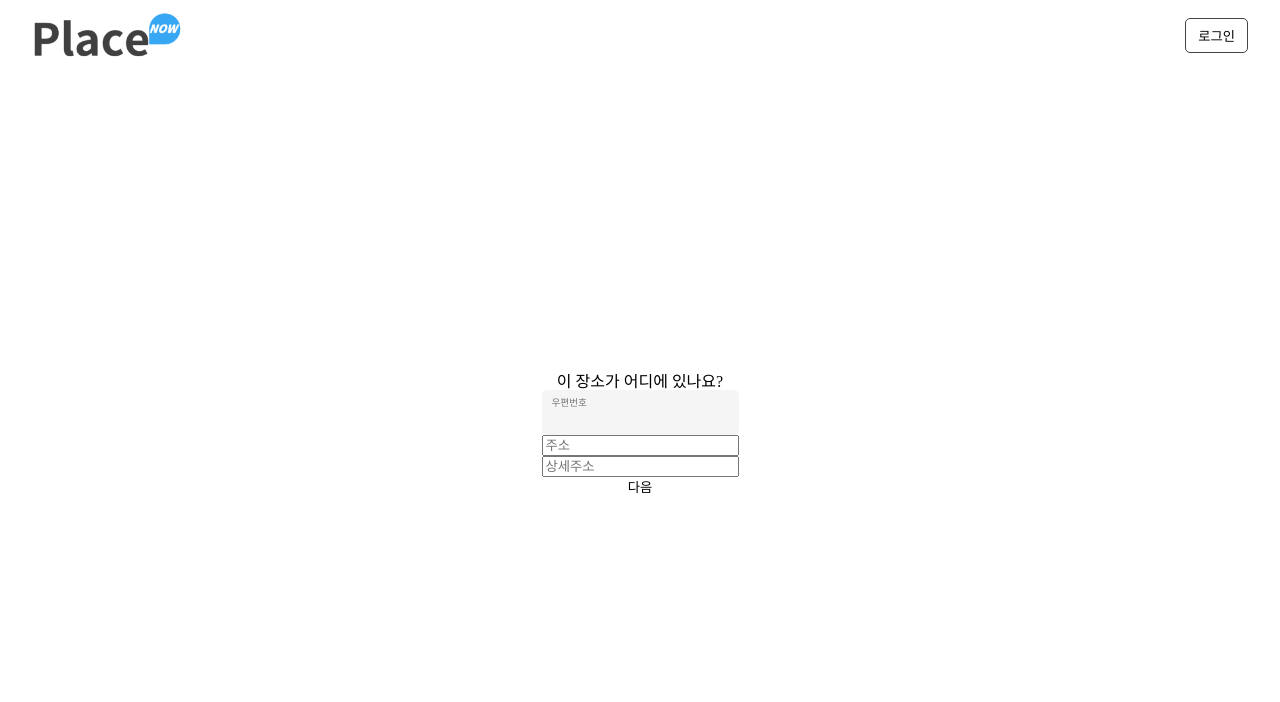
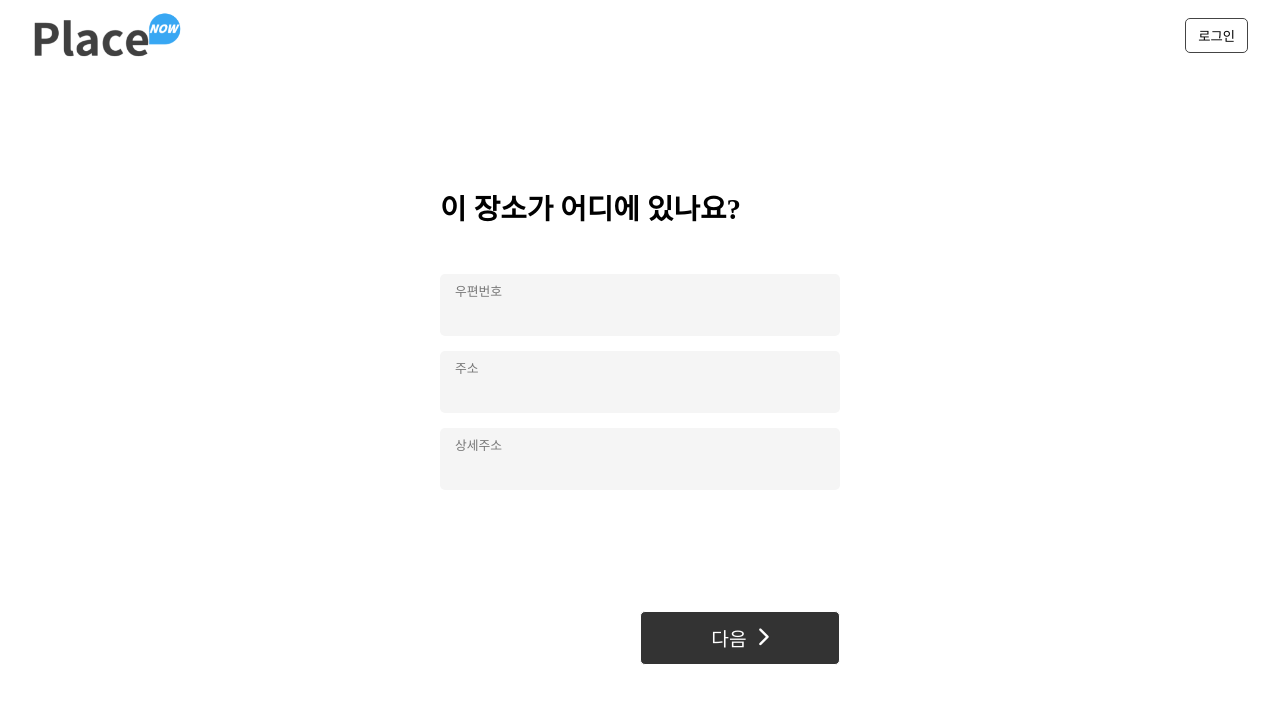
Before and after one commit to bamvwoo/place-now-serverless, a React (Vite) app: page /registration in a window 1280 px wide. Shown: the top 702 px of the page. Built offline with nearby package versions, Linux system fonts and the light colour scheme.

Commit message:
장소등록 UI  개선

```diff
--- a/src/components/Common/Button/BasicButton.jsx
+++ b/src/components/Common/Button/BasicButton.jsx
@@ -1,7 +1,7 @@
 import styled from "styled-components";
 
 const BasicButtonBase = styled.button`
-    display: flex-inline;
+    display: inline-flex;
     justify-content: center;
     align-items: center;
     border-width: 1px;
--- /dev/null
+++ b/src/components/Common/Button/FormButton.jsx
@@ -0,0 +1,44 @@
+import styled, { keyframes } from "styled-components";
+import { BasicButton } from "./BasicButton";
+
+const nextAnimation = keyframes`
+    30% {
+        transform: scale(0.8)
+    }
+
+    50% {
+        transform: translateX(3px) scale(0.9)
+    }
+
+    70% {
+        transform: translateX(-2px) scale(1)
+    }
+
+    100% {
+        transform: scale(1)
+    }
+`;
+
+const Button = styled(BasicButton)`
+    gap: 10px;
+
+    &:hover {
+        & > i {
+            animation: ${nextAnimation} 0.8s ease-out;
+        }
+    }
+`;
+
+export default function FormButton({ type, text, complete, onClick }) {
+    type = type || "button";
+    text = text || (type === "submit" ? complete ? "제출" : "다음" : "이전");
+
+    return (
+        <Button type={ type } $size="l" $solid={ type === "submit" } onClick={ onClick }>
+            { text }
+            {
+                type === "submit" && !complete && <i className="fa-solid fa-chevron-right"></i>
+            }
+        </Button>
+    )
+}
--- a/src/components/Common/Form/Form.jsx
+++ b/src/components/Common/Form/Form.jsx
@@ -4,16 +4,17 @@ import { VerticalWrapper } from "../Wrapper";
 
 const Wrapper = styled(VerticalWrapper)`
     width: 100%;
+    height: 100%;
 `;
 
-export default function Form({ children, methods, onValid, onInvalid, wide }) {
+export default function Form({ children, methods, onValid, onInvalid, width, height }) {
     const Form = styled.form`
         display: flex;
         flex-direction: column;
         justify-content: space-between;
         align-items: center;
-        width: ${ wide ? "500px" : "300px"};
-        height: auto;
+        width: ${props => props.$width ? props.$width : 'auto'};
+        height: ${props => props.$height ? props.$height : 'auto'};
         max-height: 60vh;
         margin: auto;
         overflow: hidden;
@@ -31,7 +32,7 @@ export default function Form({ children, methods, onValid, onInvalid, wide }) {
 
     return (
         <FormProvider {...methods}>
-            <Form onSubmit={ handleSubmit(handleOnValid, handleOnInvalid) }>
+            <Form $width={ width } $height={ height } onSubmit={ handleSubmit(handleOnValid, handleOnInvalid) }>
                 <Wrapper>
                     { children }
                 </Wrapper>
--- a/src/components/Common/Form/FormInput.jsx
+++ b/src/components/Common/Form/FormInput.jsx
@@ -1,6 +1,8 @@
 import { useFormContext } from "react-hook-form";
 import styled from "styled-components";
-import { VerticalWrapper } from "../Wrapper";
+import { HorizontalWrapper, VerticalWrapper } from "../Wrapper";
+import { useEffect } from "react";
+import FormLabel from "./FormLabel";
 
 const Wrapper = styled(VerticalWrapper)`
     align-items: flex-start;
@@ -8,10 +10,23 @@ const Wrapper = styled(VerticalWrapper)`
     gap: 5px;
 `;
 
-const InvalidText = styled.span`
+const InvalidText = styled.p`
     color: red;
-    font-size: 0.6rem;
-    text-align: right;
+
+    font-size: ${props =>
+        props.$size && props.$size === "s" ?
+            "0.4rem" :
+        props.$size && props.$size === "m" ?
+            "0.6rem" :
+        props.$size && props.$size === "l" ?
+            "0.8rem" :
+            "0.6rem"
+    };
+`;
+
+const InputContainer = styled(HorizontalWrapper)`
+    width: 100%;
+    gap: 5px;
 `;
 
 const Input = styled.input`
@@ -22,20 +37,92 @@ const Input = styled.input`
     border-radius: 5px;
     transition: .2s ease-in-out;
     position: relative;
-    padding: 10px;
+
+    padding: ${props =>
+        props.$size && props.$size === "s" ?
+            "5px" :
+        props.$size && props.$size === "m" ?
+            "10px" :
+        props.$size && props.$size === "l" ?
+            "15px" :
+            "10px"
+    };
+
+    font-size: ${props =>
+        props.$size && props.$size === "s" ?
+            "0.8rem" :
+        props.$size && props.$size === "m" ?
+            "1rem" :
+        props.$size && props.$size === "l" ?
+            "1.2rem" :
+            "1rem"
+    };
+
+    &[type=checkbox] {
+        width: ${props =>
+            props.$size && props.$size === "s" ?
+                "10px" :
+            props.$size && props.$size === "m" ?
+                "15px" :
+            props.$size && props.$size === "l" ?
+                "20px" :
+                "15px"
+        };
+
+        height: ${props =>
+            props.$size && props.$size === "s" ?
+                "10px" :
+            props.$size && props.$size === "m" ?
+                "15px" :
+            props.$size && props.$size === "l" ?
+                "20px" :
+                "15px"
+        };
+    }
 
     &[type=text]::placeholder,
     &[type=password]::placeholder {
         position: absolute;
+        color: #777;
+
+        ${props =>
+            props.$size && props.$size === "s" ?
+                `
+                    top: 3px;
+                    left: 5px;
+                    font-size: 0.4rem;
+                ` :
+            props.$size && props.$size === "m" ?
+                `
                     top: 5px;
                     left: 10px;
                     font-size: 0.6rem;
-        color: #777;
+                ` :
+            props.$size && props.$size === "l" ?
+                `
+                    top: 7px;
+                    left: 15px;
+                    font-size: 0.8rem;
+                ` :
+                `
+                    top: 5px;
+                    left: 10px;
+                    font-size: 0.6rem;
+                `
+        };
     }
 
     &[type=text]:placeholder-shown,
     &[type=password]:placeholder-shown {
-        padding: 20px 10px 10px 10px;
+        padding: ${props =>
+            props.$size && props.$size === "s" ?
+                "20px 10px 10px 10px" :
+            props.$size && props.$size === "m" ?
+                "20px 10px 10px 10px" :
+            props.$size && props.$size === "l" ?
+                "25px 15px 15px 15px" :
+                "20px 10px 10px 10px"
+        };
     }
 
     &.form-is-invalid {
@@ -43,12 +130,18 @@ const Input = styled.input`
     }
 `;
 
-export default function FormInput({ type, name, required, placeholder, validate, minLength, maxLength, pattern, onClick, readOnly }) {
+export default function FormInput({ type, name, required, placeholder, validate, minLength, maxLength, pattern, onClick, readOnly, size, defaultValue, label }) {
     const { register, formState: { errors } } = useFormContext();
+
+    useEffect(() => {
+
+    }, [ errors[name] ]);
 
     return (
         <Wrapper>
+            <InputContainer>
                 <Input
+                    id={ name }
                     type={ type }
                     placeholder={ placeholder }
                     {
@@ -57,17 +150,26 @@ export default function FormInput({ type, name, required, placeholder, validate,
                             minLength,
                             maxLength,
                             validate,
-                        pattern
+                            pattern,
+                            readOnly
                         })
                     }
+                    defaultValue={ defaultValue }
                     className={ errors[name] ? "form-is-invalid" : "" }
                     onClick={ onClick }
                     readOnly={ readOnly }
+                    $size={ size }
                 />
 
                 {
+                    type === 'checkbox' && label &&
+                    <FormLabel for={ name } $size={ size }>{ label }</FormLabel>
+                }
+            </InputContainer>
+
+            {
                 required && typeof required === 'string' && errors[name] &&
-                <InvalidText><i className="fa-solid fa-triangle-exclamation"></i> { errors[name].message }</InvalidText>
+                <InvalidText $size={ size }><i className="fa-solid fa-triangle-exclamation"></i> { errors[name].message }</InvalidText>
             }
         </Wrapper>
     )
--- /dev/null
+++ b/src/components/Common/Form/FormLabel.jsx
@@ -0,0 +1,21 @@
+import styled from "styled-components";
+
+const FormLabel = styled.label`
+    display: flex;
+    justify-content: flex-start;
+    align-items: center;
+    width: 100%;
+    gap: 5px;
+
+    font-size: ${props =>
+        props.$size && props.$size === "s" ?
+            "0.8rem" :
+        props.$size && props.$size === "m" ?
+            "1rem" :
+        props.$size && props.$size === "l" ?
+            "1.2rem" :
+            "1rem"
+    };
+`;
+
+export default FormLabel;
--- a/src/components/Login/Login.jsx
+++ b/src/components/Login/Login.jsx
@@ -106,7 +106,7 @@ export default function Login() {
     };
 
     return (
-        <Form methods={ methods } onValid={ onValid } onInvalid={ onInvalid }>
+        <Form methods={ methods } onValid={ onValid } onInvalid={ onInvalid } width="300px">
             <AuthContainer>
                 <GoogleOAuthContainer />
                 <NaverOAuthContainer />
--- a/src/components/Registration/AddressSelector.jsx
+++ b/src/components/Registration/AddressSelector.jsx
@@ -3,10 +3,13 @@ import { useFormContext } from "react-hook-form";
 import styled from "styled-components";
 import FormInput from '../Common/Form/FormInput';
 import { useWindow } from '../../context/WindowContext';
+import { VerticalWrapper } from '../Common/Wrapper';
 
-const RootContainer = styled.div`
+const Wrapper = styled(VerticalWrapper)`
     display: flex;
     flex-direction: column;
+    width: 100%;
+    gap: 15px;
 `;
 
 const DaumPostCodeWrapper = styled.div`
@@ -33,34 +36,30 @@ export default function AddressSelector() {
     };
 
     return (
-        <RootContainer>
-            <FormInput type="text" name="postCode"
+        <Wrapper>
+            <FormInput
+                type="text" name="postCode"
                 placeholder="우편번호"
                 required="우편번호를 입력해주세요"
                 onClick={ openDaumPostCodeModal }
                 readOnly={ true }
+                size="l"
             />
-            { errors.postCode ? <p>{ errors.postCode.message }</p> : null }
 
-            <input type="text"
+            <FormInput
+                type="text" name="address"
                 placeholder="주소"
-                {
-                    ...register("address", {
-                        required: '주소를 입력해주세요',
-                        readOnly: true
-                    })
-                }
+                required="주소를 입력해주세요"
                 onClick={ openDaumPostCodeModal }
-                readOnly
+                readOnly={ true }
+                size="l"
             />
-            { errors.address ? <p>{ errors.address.message }</p> : null }
 
-            <input type="text"
+            <FormInput
+                type="text" name="detailedAddress"
                 placeholder="상세주소"
-                {
-                    ...register("detailedAddress")
-                }
+                size="l"
             />
-        </RootContainer>
+        </Wrapper>
     )
 }
--- a/src/pages/Registration.jsx
+++ b/src/pages/Registration.jsx
@@ -1,4 +1,4 @@
-import { useState } from "react";
+import { useEffect, useRef, useState } from "react";
 import { useForm } from "react-hook-form";
 import ImageUploader from "../components/Registration/ImageUploader";
 import AddressSelector from "../components/Registration/AddressSelector";
@@ -6,15 +6,51 @@ import { axiosInstance } from "../context/AuthContext";
 import ResultContent from "../components/Common/ResultContent";
 import { useNavigate } from "react-router-dom";
 import Form from "../components/Common/Form/Form";
+import styled from "styled-components";
+import { HorizontalWrapper, VerticalWrapper } from "../components/Common/Wrapper";
+import FormInput from "../components/Common/Form/FormInput";
+import FormButton from "../components/Common/Button/FormButton";
+
+const Wrapper = styled(VerticalWrapper)`
+    width: 100%;
+    height: 100%;
+    justify-content: flex-start;
+`;
+
+const StepWrapper = styled(VerticalWrapper)`
+    width: 100%;
+`;
+
+const StepTitle = styled.h2`
+    font-size: 1.8rem;
+    font-weight: 700;
+    align-self: flex-start;
+    margin-bottom: 50px;
+`;
+
+const ButtonWrapper = styled(HorizontalWrapper)`
+    width: 100%;
+    margin-top: auto;
+    padding-bottom: 10px;
+    gap: 10px;
+    justify-content: flex-end;
+
+    & > button {
+        width: 50%;
+    }
+`;
 
 export default function Registration() {
-    const methods = useForm();
-    const { register, getValues, formState: { errors } } = methods;
+    const methods = useForm({ reValidateMode: "onBlur" });
+    const { getValues, formState: { errors } } = methods;
+
     const navigate = useNavigate();
 
     const [ step, setStep ] = useState(1);
     const [ animationDelay, setAnimationDelay ] = useState(0);
     const [ isLoading, setIsLoading ] = useState(false);
+
+    const wrapperRef = useRef(null);
 
     const onValid = (data) => {
         if (step === 3) {
@@ -51,60 +87,66 @@ export default function Registration() {
         }
     };
 
+    useEffect(() => {
+        const timeoutId = setTimeout(() => {
+            if (wrapperRef.current) {
+                wrapperRef.current.querySelectorAll("& > *").forEach((element, index) => {
+                    element.style.opacity = 0;
+                    element.style.animation = `fadeIn .5s ease-in-out ${animationDelay + index * 0.2}s forwards`;
+
+                    setTimeout(() => {
+                        element.style.opacity = 1;
+                    }, 1000 + animationDelay + index * 0.2);
+                });
+            }
+        }, 0); // 0ms의 딜레이를 주어 상태 업데이트와 DOM 업데이트가 완료된 후 실행
+
+        return () => clearTimeout(timeoutId); // 클린업 함수로 타임아웃을 정리
+    }, [ step ]);
+
     return (
-        <Form methods={ methods } onValid={ onValid } onInvalid={ onInvalid }>
-            {
-                step === 0 && (
-                    <>
-                    </>
-                )
-            }
-
+        <Form methods={ methods } onValid={ onValid } onInvalid={ onInvalid } width="400px" height="100%">
+            <Wrapper ref={ wrapperRef }>
             {
                 step === 1 && (
-                    <>
-                        <h4>이 장소가 어디에 있나요?</h4>
+                    <StepWrapper>
+                        <StepTitle>이 장소가 어디에 있나요?</StepTitle>
                         <AddressSelector />
-                    </>
+                    </StepWrapper>
                 )
             }
 
             {
                 step === 2 && (
-                    <>
-                        <h4>장소의 이름을 입력해주세요</h4>
-                        <input type="text"
+                    <StepWrapper>
+                        <StepTitle>장소의 이름을 입력해주세요</StepTitle>
+                        <FormInput
+                            type="text" name="name"
                             placeholder="장소명"
-                            {
-                                ...register("name", {
-                                    required: '장소명을 입력해주세요',
-                                    maxLength: { value: 50, message: '장소명은 최대 50자까지 입력할 수 있어요' }
-                                })
-                            }
+                            required="장소명을 입력해주세요"
+                            maxLength={{
+                                value: 50,
+                                message: '장소명은 최대 50자까지 입력할 수 있어요'
+                            }}
                             defaultValue={ getValues("detailedAddress") }
+                            size="l"
                         />
-                        { errors.name ? <p>{ errors.name.message }</p> : null }
 
-                        <label>
-                            <input type="checkbox"
-                                {
-                                    ...register("admin")
-                                }
-                            />
-
-                            이 장소의 관리자예요
-                            <i className="fa-solid fa-circle-question"></i>
-                        </label>
-                    </>
+                        <FormInput
+                            type="checkbox" name="isAdmin"
+                            label={ <>이 장소의 관리자예요 <i className="fa-solid fa-circle-question"></i></> }
+                            size="l"
+                        />
+                    </StepWrapper>
                 )
             }
 
             {
                 step === 3 && !isLoading && (
-                    <>
-                        <h4>장소 이미지를 첨부해주세요</h4>
+                    <StepWrapper>
+                        <StepTitle>장소 이미지를 첨부해주세요</StepTitle>
                         <ImageUploader required="장소 이미지를 첨부해주세요" thumbnailEnabled={ true } />
-                    </>
+                    </StepWrapper>
                 )
             }
 
@@ -125,25 +167,28 @@ export default function Registration() {
                     />
                 )
             }
+
             {
                 !isLoading && (
-                    <>
+                    <ButtonWrapper>
                         {
-                            (step > 1 && step < 4) && (
-                                <button type="button" onClick={ () => { setStep(step - 1) } } >이전</button>
-                            )
+                            step > 1 && step < 4 &&
+                                <FormButton type="button" $size="l" onClick={ () => { setStep(step - 1) } } />
+
                         }
 
-                        <button type="submit">
-                            {
-                                step < 3 ? "다음" :
-                                step < 4 ? "등록" :
-                                "완료"
-                            }
-                        </button>
-                    </>
+                        {
+                            step < 4 &&
+                                <FormButton type="submit" $size="l" complete={ step === 3 } />
+                        }
+                        {
+                            step === 4 &&
+                                <FormButton type="button" $size="l" text="완료" />
+                        }
+                    </ButtonWrapper>
                 )
             }
+            </Wrapper>
         </Form>
     )
 }
```
Also changed, not shown: src/App.css (+11 -0 lines). Lines whose indentation alone changed are shown as unchanged.
